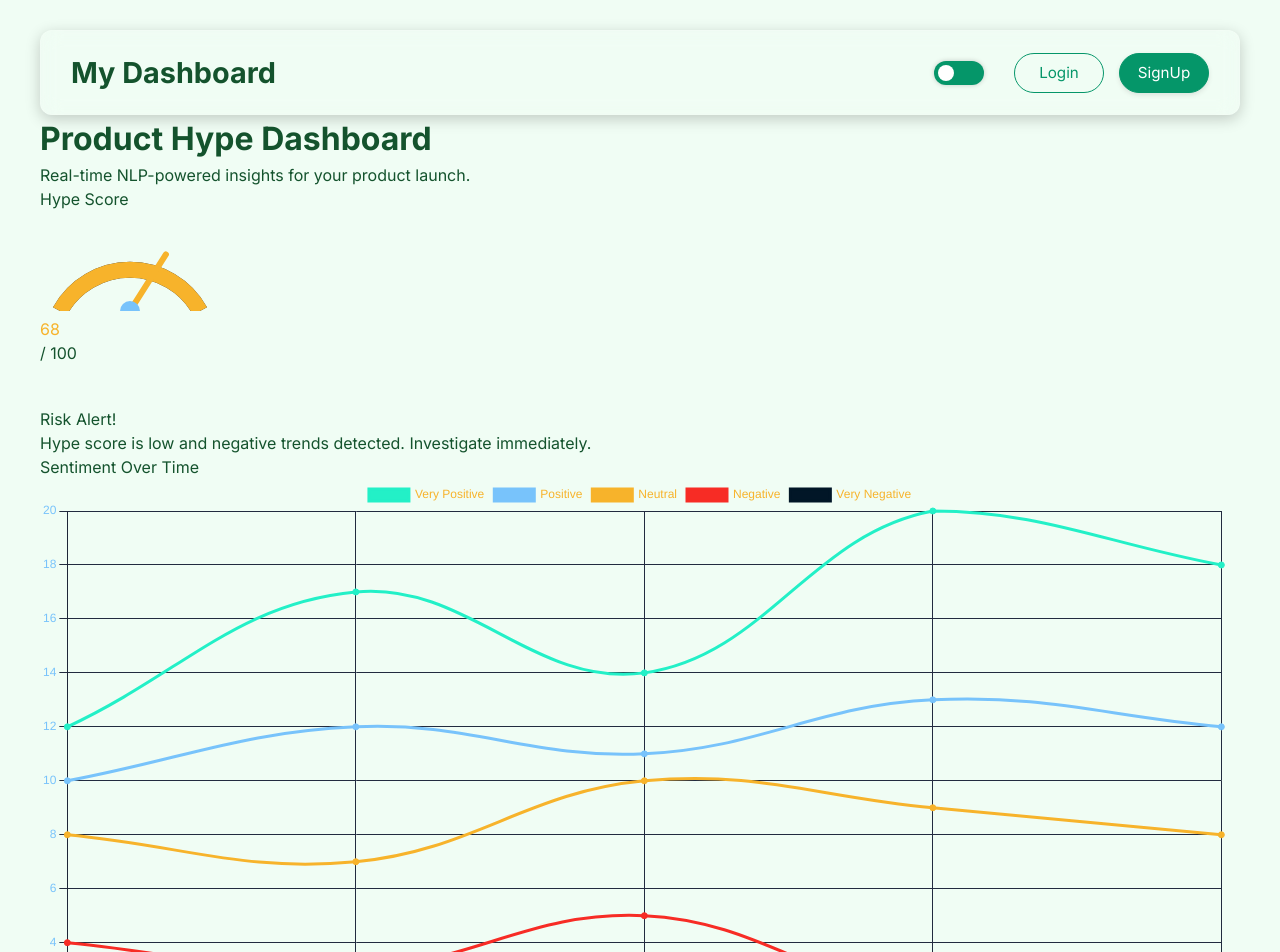
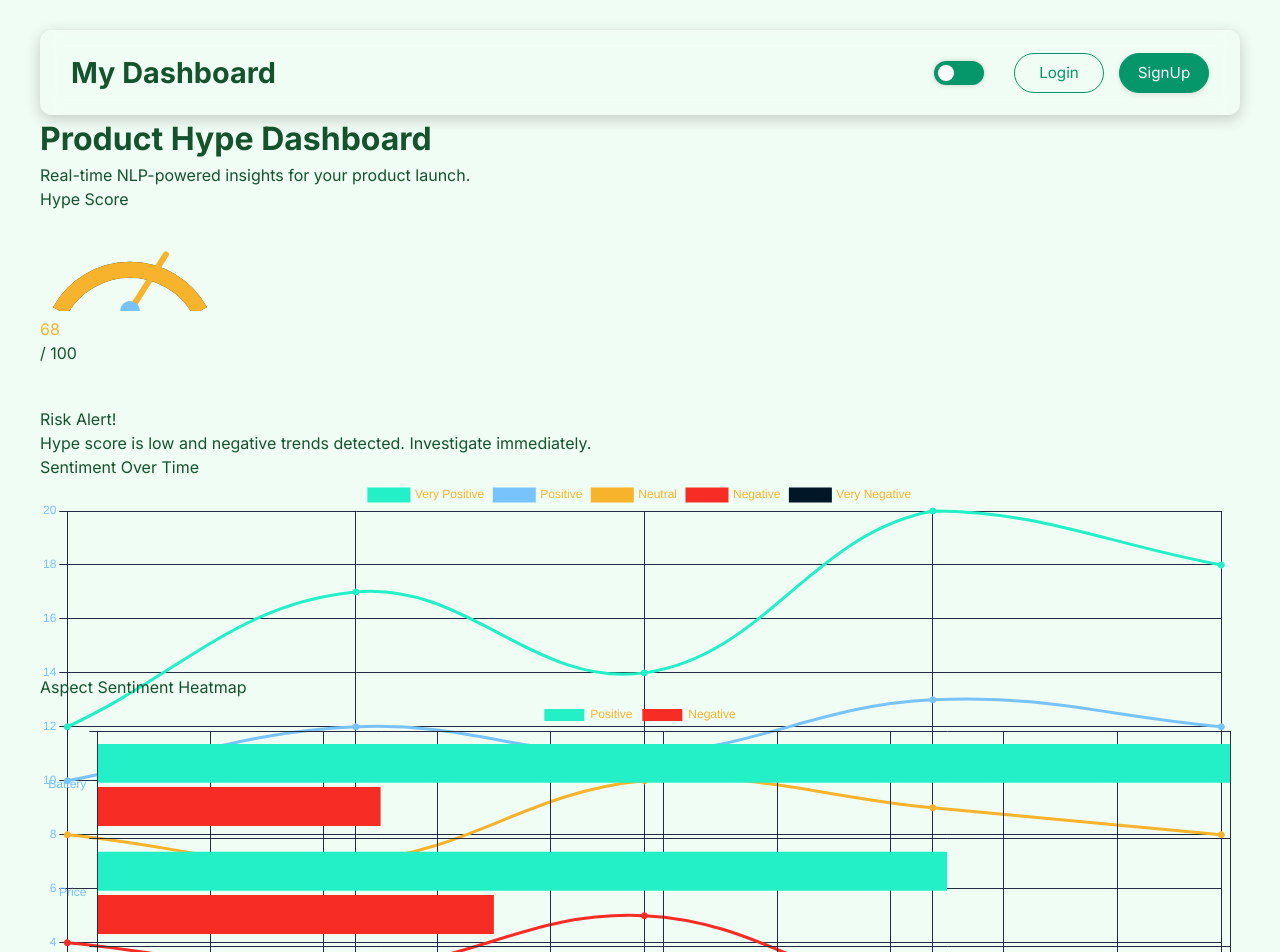
Before and after one commit to SagnikKK1/Sparkathon, a React (Vite) app in the folder frontend/: page / in a window 1280 px wide. Shown: the top 952 px of the page. Built offline with nearby package versions, Linux system fonts and the light colour scheme.

Commit message:
Updated sentiment analysis chart

```diff
--- a/frontend/src/components/SentimentTimelineChart.tsx
+++ b/frontend/src/components/SentimentTimelineChart.tsx
@@ -1,4 +1,4 @@
-import React from "react";
+import DashboardCard from "./DashboardCard";
 import { Line } from "react-chartjs-2";
 import "chart.js/auto";
 
@@ -58,11 +58,17 @@ const options = {
 
 export default function SentimentTimelineChart() {
   return (
-    <div className="bg-background rounded-xl shadow p-6 border border-blue">
+    <DashboardCard
+      className="flex flex-col"
+      style={{ height: "220px", minWidth: 0 }}
+    >
+          <div className="bg-background rounded-xl shadow p-6 border border-blue">
       <div className="text-yellowish text-lg font-semibold mb-2">
         Sentiment Over Time
       </div>
       <Line data={data} options={options} />
     </div>
+    </DashboardCard>
+
   );
 }
```
